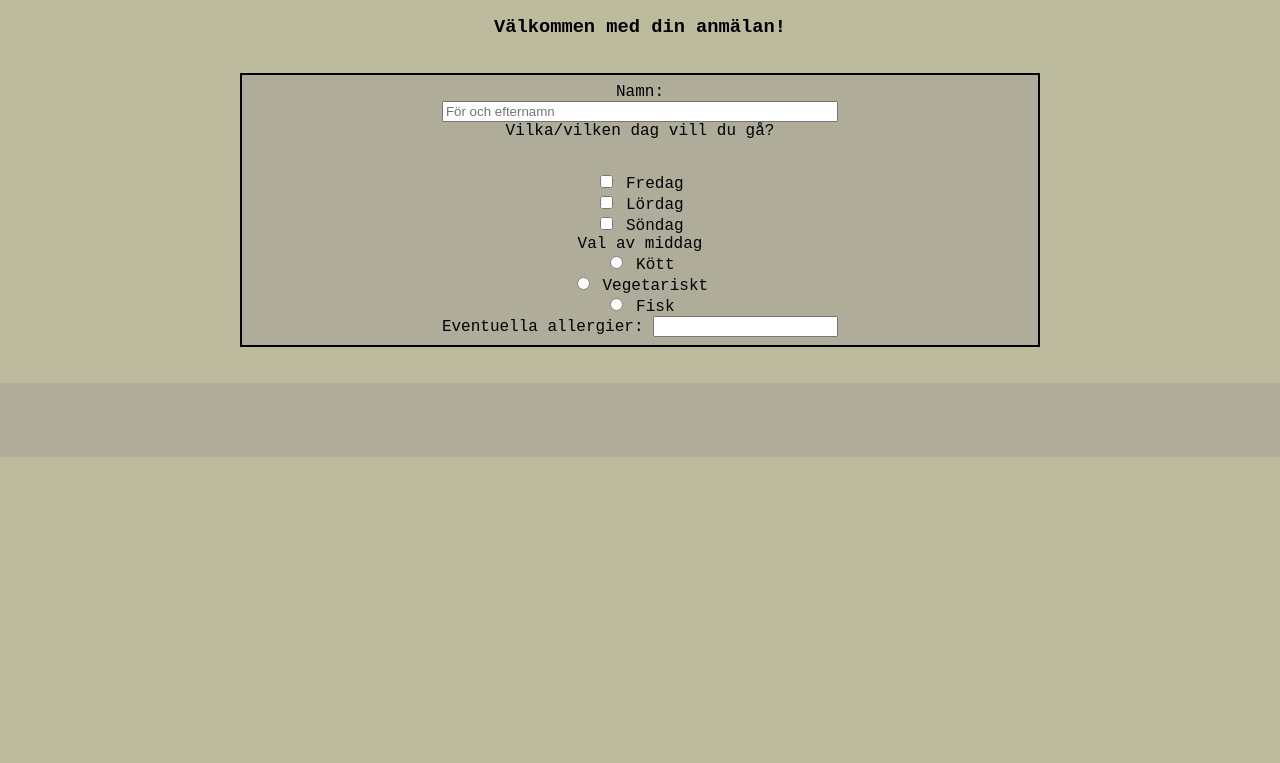
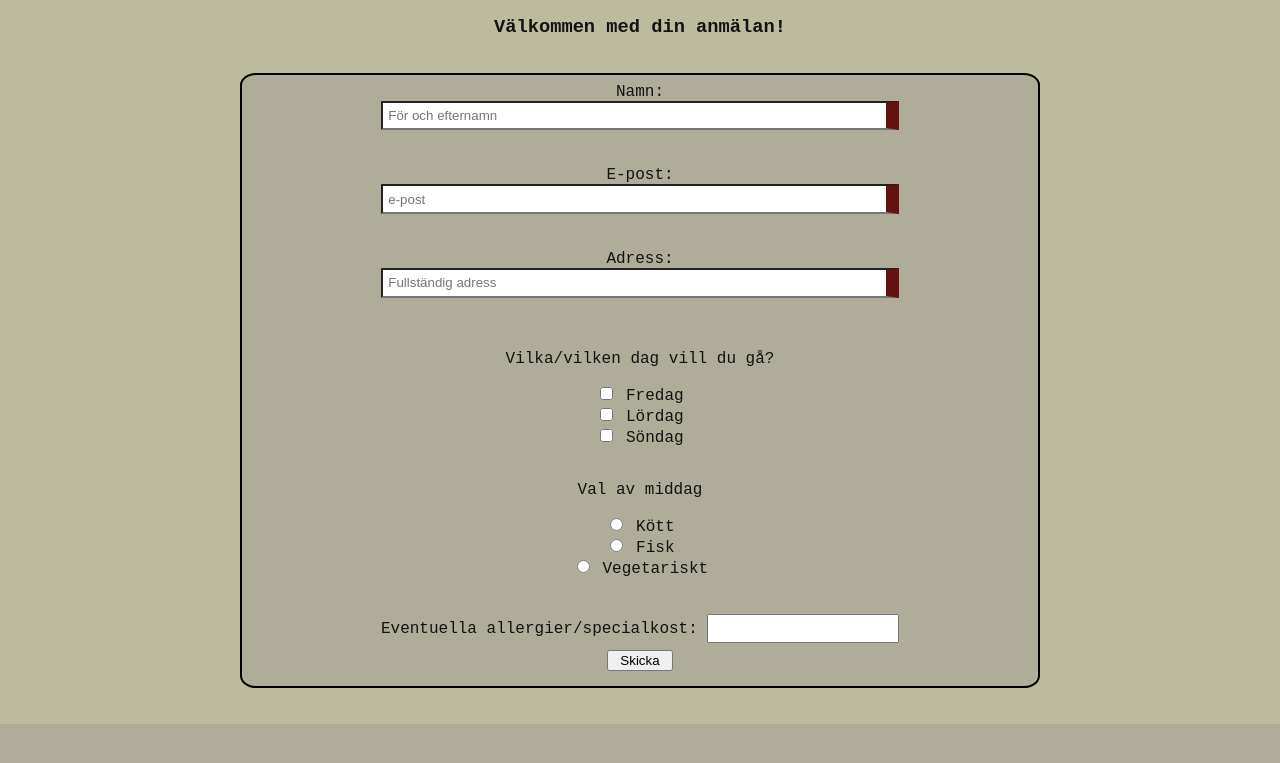
Before and after one commit to Grunkans/improved-happiness, a plain HTML site: page main.html in a window 1280 px wide. Shown: the part 1063-1826 px from the top of the page. Before the commit the page ends 1520 px from the top, so only its background shows below. Drawn offline with Linux system fonts and the light colour scheme.

Commit message:
formulär funkar

```diff
--- a/main.html
+++ b/main.html
@@ -13,9 +13,9 @@
 
 		<div class="header-container">
 			<div class="content-header">
-				<a href="main.html" class="loggawebb"><img src="img/Loggowebb.jpg" alt="Bild på logga "Bättre webb""></a>
-				<a href="#formularlank">Anmälan</a>
-				<a href="seminarier.html">Seminarier</a>
+				<div><a href="#formularlank">Anmälan</a></div>
+				<div><a href="main.html" class="loggawebb"><img src="img/nyloggo.jpg" alt="Bild på logga "Bättre webb""></a></div>
+				<div><a href="seminarier.html">Seminarier</a></div>
 			</div>
 		</div>
 
@@ -58,13 +58,43 @@
 				</div>
 			</div>
 
+
+
+
 			<div><h3>Välkommen med din anmälan!</h3></div>
 			<a name="formularlank"></a>
+
+
+
 			<form>
 
 					<label for="form-name"> Namn: </label>
-					<input id="form-name" type="text" value="" placeholder="För och efternamn"
+					<input id="form-name" type="text" value=""
+					 placeholder="För och efternamn"
+					 required
+					minlength="2"
+					maxlength="100">
 
+					<br>
+					<br>
+
+					<label for="mail"> E-post: </label>
+					<input id="mail" type="text" value="" placeholder="e-post"
+					required
+					minlength="2"
+					maxlength="100">
+
+					<br>
+					<br>
+
+					<label for="adress"> Adress: </label>
+					<input id="adress" type="text" value="" placeholder="Fullständig adress"
+					required
+					minlength="2"
+					maxlength="100">
+
+					<br>
+					<br>
 
 
 				<p> Vilka/vilken dag vill du gå? </p>
@@ -81,45 +111,32 @@
 					<label for="son"> Söndag </label>
 				</div>
 
-				<section class="dinner">
-					Val av middag
+				<br>
+
+
+				<p> Val av middag </p>
+				<div>
+					<input id="kott" type="radio" name="1"/>
+					<label for="kott"> Kött </label>
+				</div>
+				<div>
+					<input id="fisk" type="radio" name="1"/>
+					<label for="fisk"> Fisk </label>
+				</div>
+				<div>
+					<input id="vegetariskt" type="radio" name="1"/>
+					<label for="vegetariskt"> Vegetariskt </label>
+				</div>
+
+					<br>
+					<br>
 
 					<div>
-						<input id="kott" type="radio"/>
-						<label for="kott"> Kött </label>
+						<label for="form-food"> Eventuella allergier/specialkost: </label>
+						<input id="form-food" type="text" value="">
 					</div>
 
-					<div>
-						<input id="vego" type="radio"/>
-						<label for="vego"> Vegetariskt </label>
-					</div>
-
-					<div>
-						<input id="fisk" type="radio"/>
-						<label for="fisk"> Fisk </label>
-					</div>
-
-					<div>
-						<label for="form-name"> Eventuella allergier: </label>
-						<input id="form-name" type="text" value=""
-
-					</div>
-
-
-
-
-
-
-
-
-
-				</section>
-
-
-
-
-
-
+					<button>Skicka</button>
 
 
 			</form>
@@ -130,38 +147,4 @@
 			<div></div>
 		</div>
 
-
-
-
-		<!-- <header>
-
-			<div class = "headergrid">
-
-				<div class = "loggo">
-
-					Bättre webb
-
-				</div>
-
-			</div>
-
-
-		</header>
-
-
-		<main>
-
-			Main content
-
-
-		</main>
-
-
-		<footer>
-
-			Footer
-
-
-		</footer> -->
-
 	</body>
--- a/style.css
+++ b/style.css
@@ -6,8 +6,29 @@ body{
 	background-color: #BDBB9E;
 	font-family: monospace;
 	font-size: large;
+	color: rgba(0, 0, 0, 0.9);
 
 }
+
+a{
+	color: rgba(0, 0, 0, 0.9);
+	text-decoration: none;
+	transition: 0.4s;
+}
+
+a:hover{
+	color: #BDBB9E;
+	text-shadow: #BDBB9E;
+}
+
+a:active{
+	color: #BDBB9E;
+}
+
+
+
+
+
 
 
 .header-container{
@@ -24,22 +45,21 @@ body{
 
 .content-header{
 	display: grid;
+	grid-gap: 2em;
 	grid-template-columns: 1fr 1fr 1fr;
-	align-items: center;
+	place-items: center;
 	max-width: 50em;
 
 }
 
 .content-header > *{
-	padding: 1em;
-	justify-content: space-between;
+
+	justify-content: space-evenly;
 
 }
 
 .header-container > *{
 	max-width: 50em;
-
-
 
 }
 
@@ -53,7 +73,7 @@ body{
 
 .loggawebb > img{
 	width: 100%;
-	max-width: 8em;
+	max-width: 10em;
 	border-radius: 2%;
 }
 
@@ -116,54 +136,63 @@ body{
 
 
 form {
+	display: flex;
+	flex-direction: row;
+	justify-content: center;
 	border: 2px solid black;
+	border-radius: 2%;
 	margin: 1em 0;
 	margin-top: 1em;
 	padding: 0.5em;
 	background-color: #afad99;
 
-}
 
-
-
-
-
-/* body{
-	margin: 0;
-	padding: 0;
-	height: 100;
-}
-
-
-
-header{
-	background-color: #9EAF97;
-	padding: 0px;
 
 }
 
-main{
-	background-color: #BDBB9E;
-	flex: 1;
-	padding: 20px;
-	min-height: 100vh;
+input{
+	padding: 0.4em;
 }
 
+/* form > *{
+	max-width: 25em;
+} */
 
-footer{
-	background-color: #D7D0C8;
-	padding: 20px;
+
+button{
+	width: 5em;
+	justify-self: center;
+	margin:0.5em;
+}
+
+#form-name:valid{
+	border-right: 1em solid rgb(34, 65, 34);
 
 }
 
-.headergrid{
-	display: grid;
-	grid-template-columns: 1fr 1fr 1fr 1fr 1fr 1fr 1fr 1fr;
-	grid-template-rows: 2em 2em 2em;
+#mail:valid{
+	border-right: 1em solid rgb(34, 65, 34);
 }
 
-.loggo{
-	grid-column: 2;
-	grid-row: 2;
+#adress:valid{
+	border-right: 1em solid rgb(34, 65, 34);
+}
 
-} */
+#form-name:invalid{
+	border-right: 1em solid rgb(100, 18, 18);
+
+}
+
+#mail:invalid{
+	border-right: 1em solid rgb(100, 18, 18);
+
+}
+
+#adress:invalid{
+	border-right: 1em solid rgb(100, 18, 18);
+
+}
+
+input{
+
+}
```
Also changed, not shown: seminarier.html (+1 -1 lines), img/nyloggo.jpg (added).
